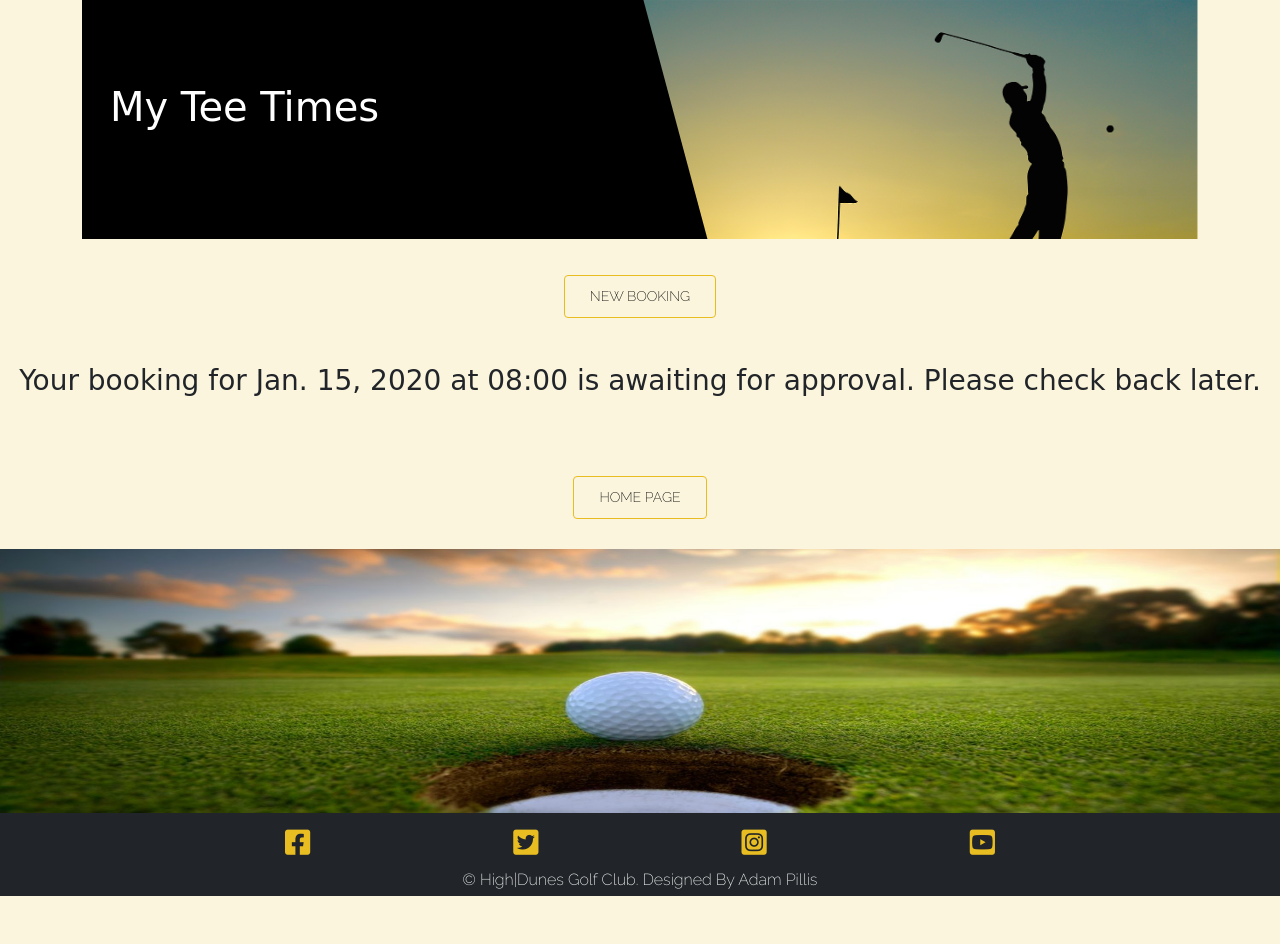
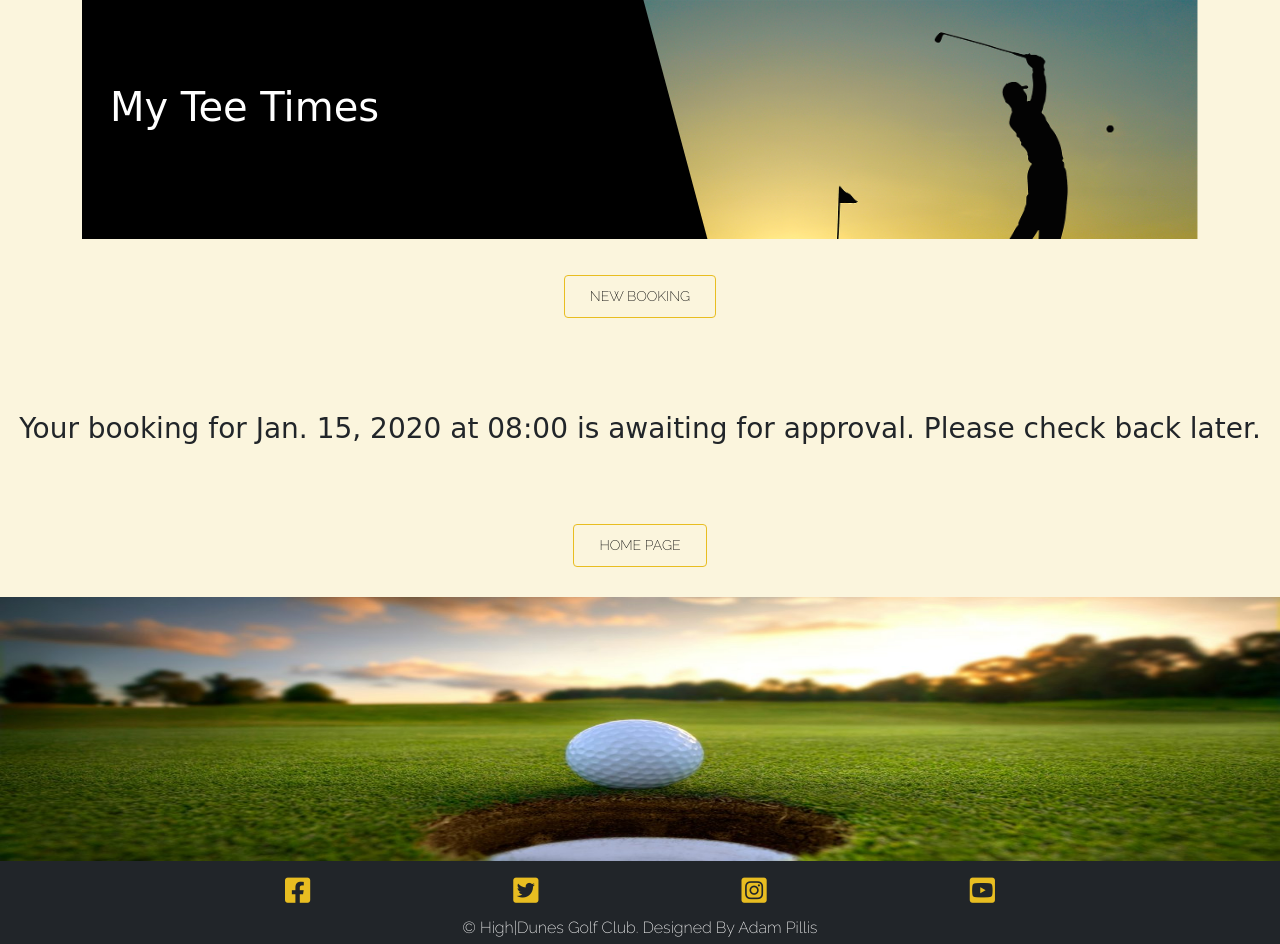
Before and after one commit to AdamPillis/HighDunes, a Django app: page /golf_booking/bookings/ in a window 1280 px wide. Shown: the part 75-1019 px from the top of the page. Before the commit the page ends 971 px from the top, so only its background shows below. Run offline with Django 3.2, Linux system fonts and the light colour scheme; a user stored in the database is signed in; tables that the repository leaves empty hold one stand-in row (values such as "Sample post"); some web fonts are replaced.

Commit message:
Fix: margin issue with pending bookin div in view_bookings.html

```diff
--- a/highdunes/settings.py
+++ b/highdunes/settings.py
@@ -28,7 +28,7 @@ TEMPLATES_DIR = os.path.join(BASE_DIR, 'templates')
 SECRET_KEY = os.environ.get('SECRET_KEY')
 
 # SECURITY WARNING: don't run with debug turned on in production!
-DEBUG = False
+DEBUG = True
 
 X_FRAME_OPTIONS = 'SAMEORIGIN'
 
--- a/templates/view_bookings.html
+++ b/templates/view_bookings.html
@@ -83,7 +83,7 @@
                 </div>
                 {% else %}
                     <!-- if booking requested is not approved, message below is displayed -->
-                    <h3 class="text-center mb-5">Your booking for {{ booking.play_date}} at {{ booking.play_time}} is awaiting for approval. Please check back later.</h3>
+                    <h3 class="text-center mb-5 mt-5">Your booking for {{ booking.play_date}} at {{ booking.play_time}} is awaiting for approval. Please check back later.</h3>
                 {% endif %}
             {% endfor %}
         </div>
```
Also changed, not shown: README.md, golf_booking/test_views.py (deleted).
